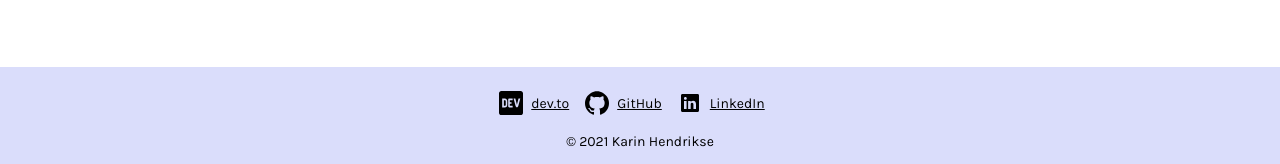
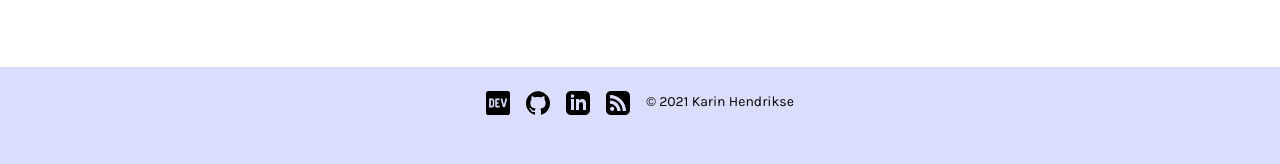
Before and after one commit to khendrikse/khendrikse.github.io, a Next.js app: page /post/2019-09-17-awesome-soft-airy-and-fluffy-vsc-themes in a window 1280 px wide. Shown: the part 6941-7105 px from the top of the page. Built offline with nearby package versions, Linux system fonts and the light colour scheme.

Commit message:
add rss link

```diff
--- a/components/Footer/footer.module.scss
+++ b/components/Footer/footer.module.scss
@@ -24,7 +24,6 @@
     margin-right: 16px;
 
     img {
-      margin-right: 8px;
       width: 24px;
     }
   }
--- a/components/Footer/index.js
+++ b/components/Footer/index.js
@@ -9,18 +9,16 @@ export default function Footer() {
             width='24px'
             height='24px'
             src='/assets/images/devto.svg?'
-            alt='DEV.to icon'
+            alt='DEV.to'
           />
-          dev.to
         </a>
         <a className={styles.footer__link} href='https://github.com/khendrikse'>
           <img
             width='24px'
             height='24px'
             src='/assets/images/github.svg?'
-            alt='GitHub icon'
+            alt='GitHub'
           />
-          GitHub
         </a>
         <a
           className={styles.footer__link}
@@ -30,12 +28,22 @@ export default function Footer() {
             width='24px'
             height='24px'
             src='/assets/images/linkedin.svg'
-            alt='LinkedIn icon'
+            alt='LinkedIn'
           />
-          LinkedIn
         </a>
+        <a
+          className={styles.footer__link}
+          href='https://khendrikse.github.io/feeds/feed.xml'
+        >
+          <img
+            width='24px'
+            height='24px'
+            src='/assets/images/rss.svg'
+            alt='RSS'
+          />
+        </a>
+        © {new Date().getFullYear()} Karin Hendrikse
       </div>
-      © {new Date().getFullYear()} Karin Hendrikse
     </div>
   );
 }
```
Also changed, not shown: public/assets/images/linkedin.svg, public/assets/images/rss.svg (added).
